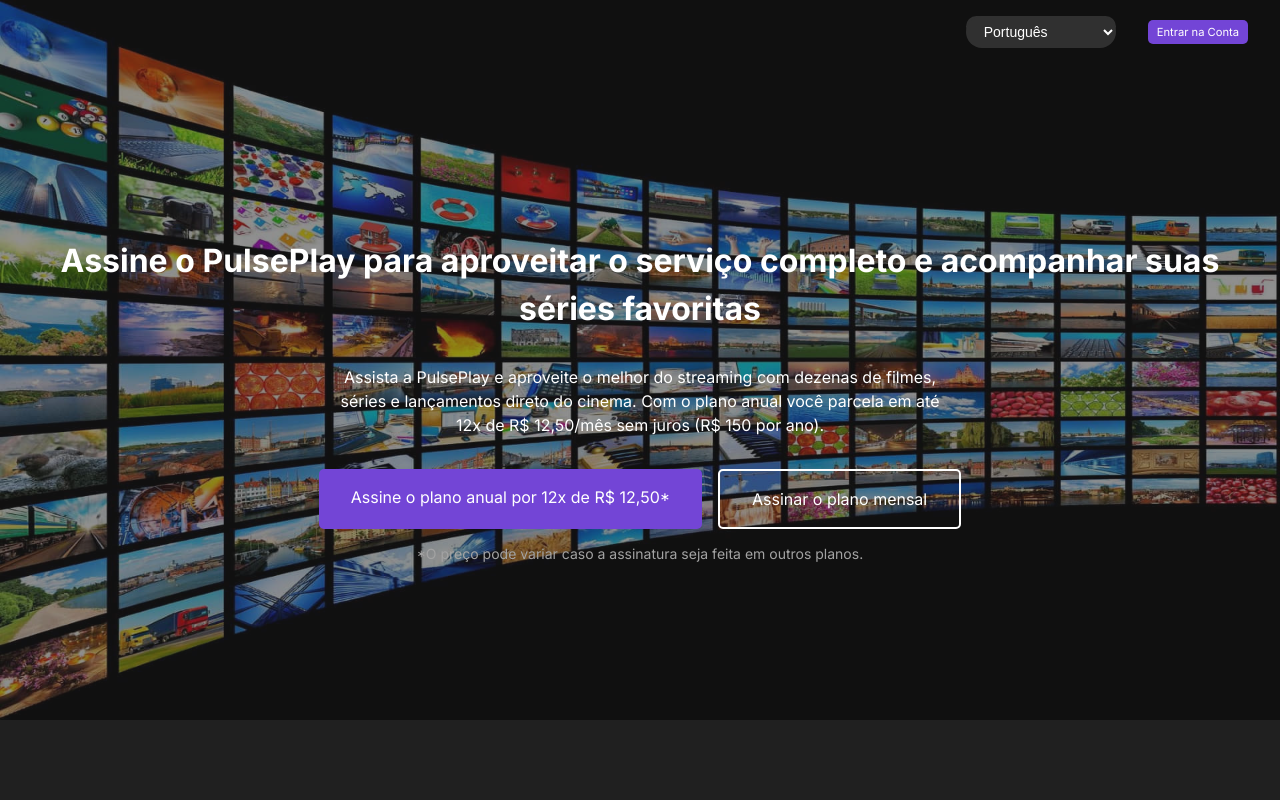
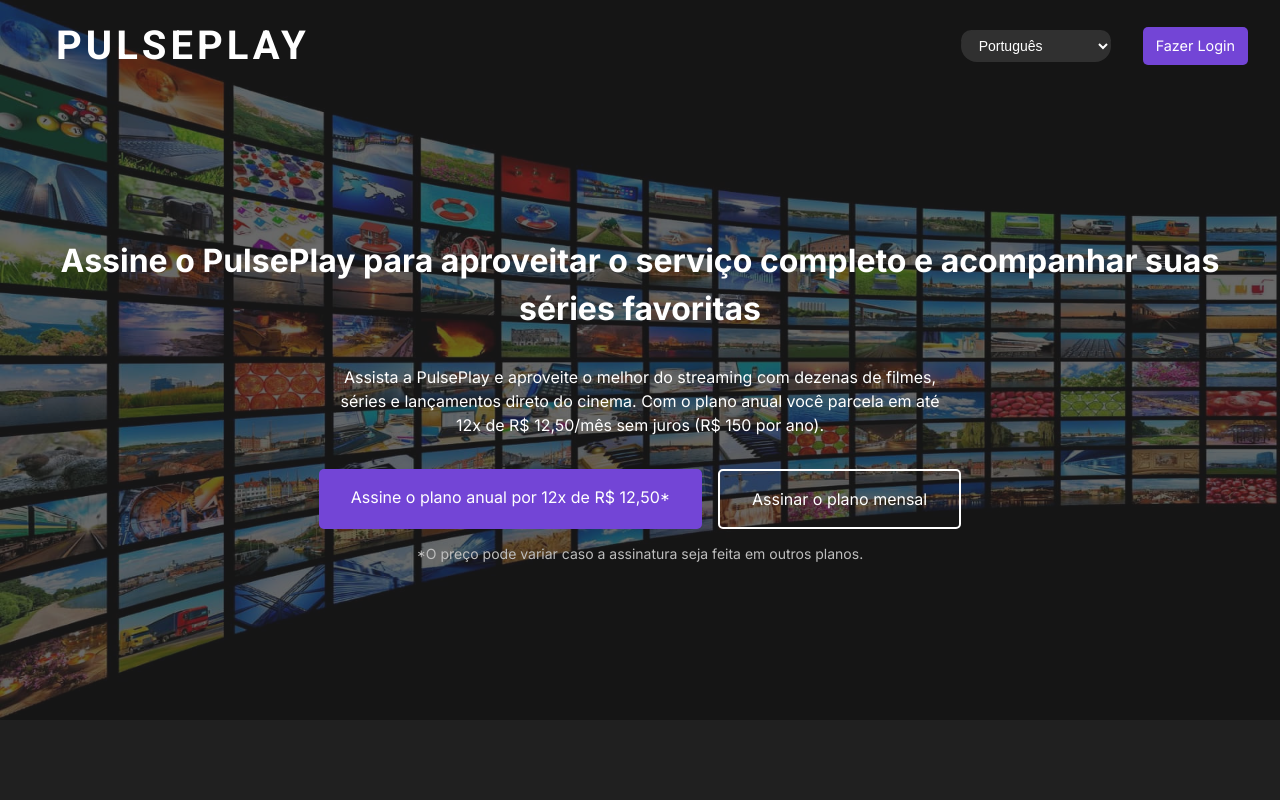
Before and after one commit to bernardoy/PulsePlay-streaming-website, a plain HTML site: page projetos/index.html in a window 1280 px wide. Shown: the top 800 px of the page. Drawn offline with Linux system fonts and the light colour scheme.

Commit message:
arrumando index;css

```diff
--- a/projetos/index.html
+++ b/projetos/index.html
@@ -1,21 +1,4 @@
 <!DOCTYPE html>
-<html lang="pt-br">
-<head>
-    <meta charset="UTF-8">
-    <meta name="viewport" content="width=device-width, initial-scale=1.0">
-    <link rel="stylesheet" href="style.css">
-    <title>PulsePlay</title>
-</head>
-<body>
-    <html lang="pt-br">
-<head>
-    <meta charset="UTF-8">
-    <meta name="viewport" content="width=device-width, initial-scale=1.0">
-    <link rel="stylesheet" href="style.css">
-    <title>PulsePlay</title>
-</head>
-<body>
-    <!DOCTYPE html>
 <html lang="pt-br">
 <head>
     <meta charset="UTF-8">
@@ -26,7 +9,8 @@
 <body>
     <section class="principal">
         <div class="principal__header">
-            <a href="#" class="principal__botao-entrar">Entrar na Conta</a>
+            <div class="principal__logo">PulsePlay</div>
+            <a href="#" class="principal__botao-entrar">Fazer Login</a>
             <div class="principal__seletor-linguagem">
                 <label for="seletor-linguagem" class="principal__seletor-linguagem-label">Selecione o idioma</label>
                 <select id="seletor-linguagem" class="principal__seletor-linguagem-select">
@@ -48,7 +32,6 @@
             <a class="container__aviso">*O preço pode variar caso a assinatura seja feita em outros planos.</a>
         </div>
     </section>
-
 
     <section class="secundario lado-a-lado">
         <img src="img/stream devices.jpg" alt="Imagem Streaming" class="secundario__imagem">
@@ -96,7 +79,6 @@
 
     <footer class="rodape">
         <ul class="rodape__lista">
-            <li class="lista__link"><a href="#">Idioma</a></li>
             <li class="lista__link"><a href="#">Dispositivos Compatíveis</a></li>
             <li class="lista__link"><a href="#">Contrato de assinatura</a></li>
             <li class="lista__link"><a href="#">Política de Privacidade</a></li>
@@ -104,7 +86,7 @@
             <li class="lista__link"><a href="#">Anúncios Personalizados</a></li>
             <li class="lista__link"><a href="#">Ajuda</a></li>
         </ul>
-        <p class="rodape__texto">® 2023 PulsePlay.com, Inc. ou suas afiliadas.</p>
+        <p class="rodape__texto">® 2024 PulsePlay.com, Inc. ou suas afiliadas.</p>
     </footer>
 </body>
 </html>
--- a/projetos/style.css
+++ b/projetos/style.css
@@ -1,7 +1,31 @@
-/* Importação de fontes */
+
 @import url('https://fonts.googleapis.com/css2?family=Inter:wght@400;700&display=swap');
+@import url('https://fonts.googleapis.com/css2?family=Roboto:wght@700&display=swap');
 
-/* Variáveis de estilo */
+.principal__logo {
+    font-family: 'Roboto', sans-serif;
+    font-size: 2.5rem;
+    font-weight: 700;
+    color: var(--cor-texto);
+    text-transform: uppercase;
+    letter-spacing: 0.1em;
+    margin-right: auto;
+    padding-left: 1em;
+}
+
+.principal__header {
+    position: absolute;
+    top: 1em;
+    left: 1em;
+    display: flex;
+    flex-direction: row;
+    align-items: center;
+    gap: 2em;
+    z-index: 2;
+}
+
+
+
 :root {
     --cor-texto: #ffffff;
     --cor-fundo-escuro: #202020;
@@ -47,7 +71,7 @@ body {
     width: 100%;
     height: 100%;
     object-fit: cover;
-    opacity: 0.5;
+    opacity: 0.33;
     z-index: -1;
     max-height: 90%;
 }
@@ -107,7 +131,7 @@ body {
 
 .container__aviso {
     font-size: 14px;
-    color: #a3a3a3;
+    color: #bebebe;
     margin-top: 1em;
 }
 
@@ -180,7 +204,7 @@ body {
     transform: scale(1.05);
 }
 
-/* Dispositivos */
+
 .dispositivos {
     text-align: center;
     margin: 4em 0;
@@ -220,7 +244,7 @@ body {
 .rodape {
     padding: 3em 2em;
     background-color: var(--cor-fundo-escuro);
-    color: var(--cor-texto);
+    color: #7943ee;
     text-align: center;
     border-top: 4px solid var(--cor-botao-roxo);
 }
@@ -228,14 +252,15 @@ body {
 .rodape__lista {
     display: flex;
     flex-wrap: wrap;
+    color:#7843ec;
     justify-content: center;
     list-style-type: none;
     padding: 0;
     margin-bottom: 2em;
 }
 
-.lista__link {
-    color: var(--cor-texto);
+.lista__link a {
+    color: #9969ff;
     margin: 0 1em;
     font-size: 0.875rem;
     text-decoration: none;
@@ -243,9 +268,10 @@ body {
     border-bottom: 2px solid transparent;
 }
 
+
 .lista__link:hover {
-    color: var(--cor-botao-roxo);
-    border-bottom: 2px solid var(--cor-botao-roxo);
+    color: var(--cor-botao-roxo-claro);
+    border-bottom: 2px solid var(--cor-botao-roxo-claro);
 }
 
 .rodape__texto {
@@ -314,10 +340,10 @@ body {
     color: var(--cor-texto);
     border: none;
     border-radius: 5px;
-    padding: 0.3em 0.8em;
+    padding: 0.6em 0.9em;
     text-decoration: none;
     transition: background-color 0.3s, transform 0.3s;
-    font-size: 0.7rem;
+    font-size: 0.9rem;
     display: inline-block;
     order: 2;
 }
```
Also changed, not shown: projetos/script.js (line endings or trailing spaces).
